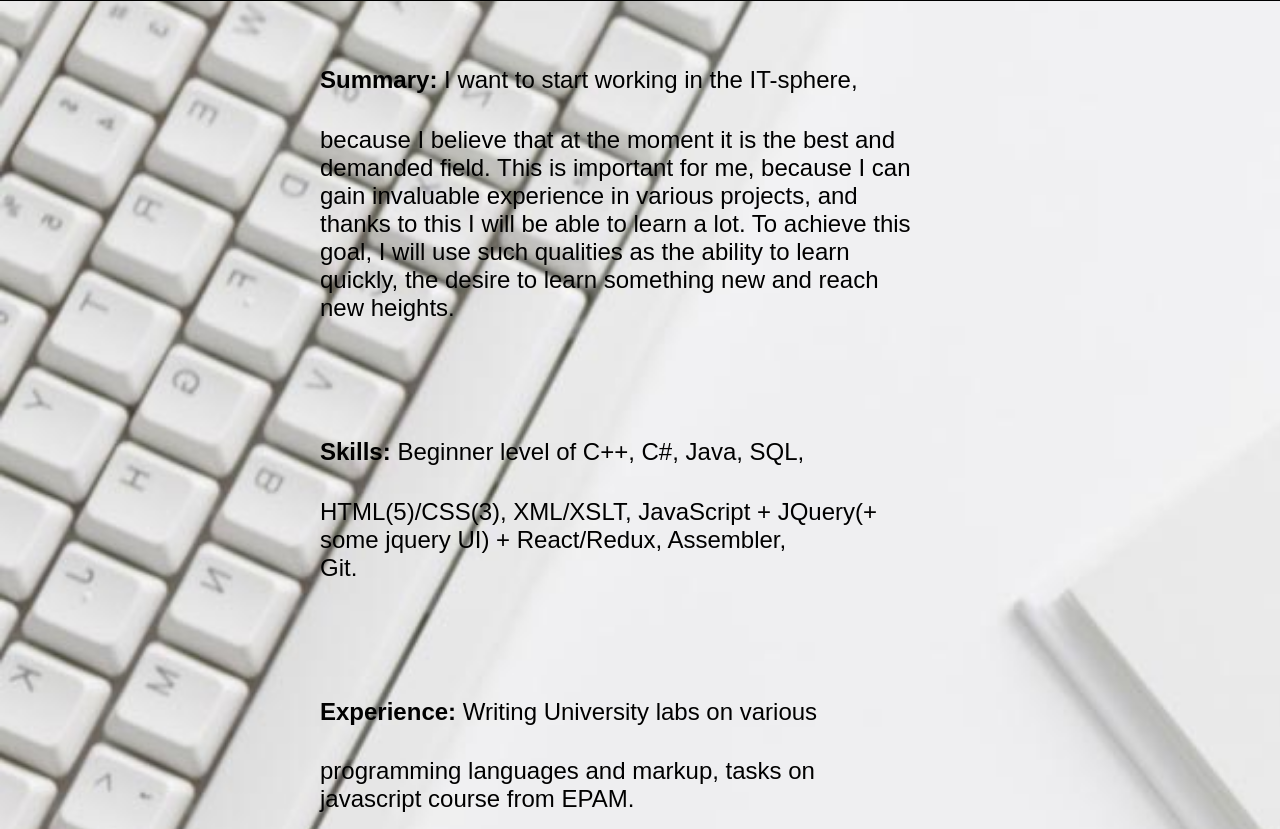
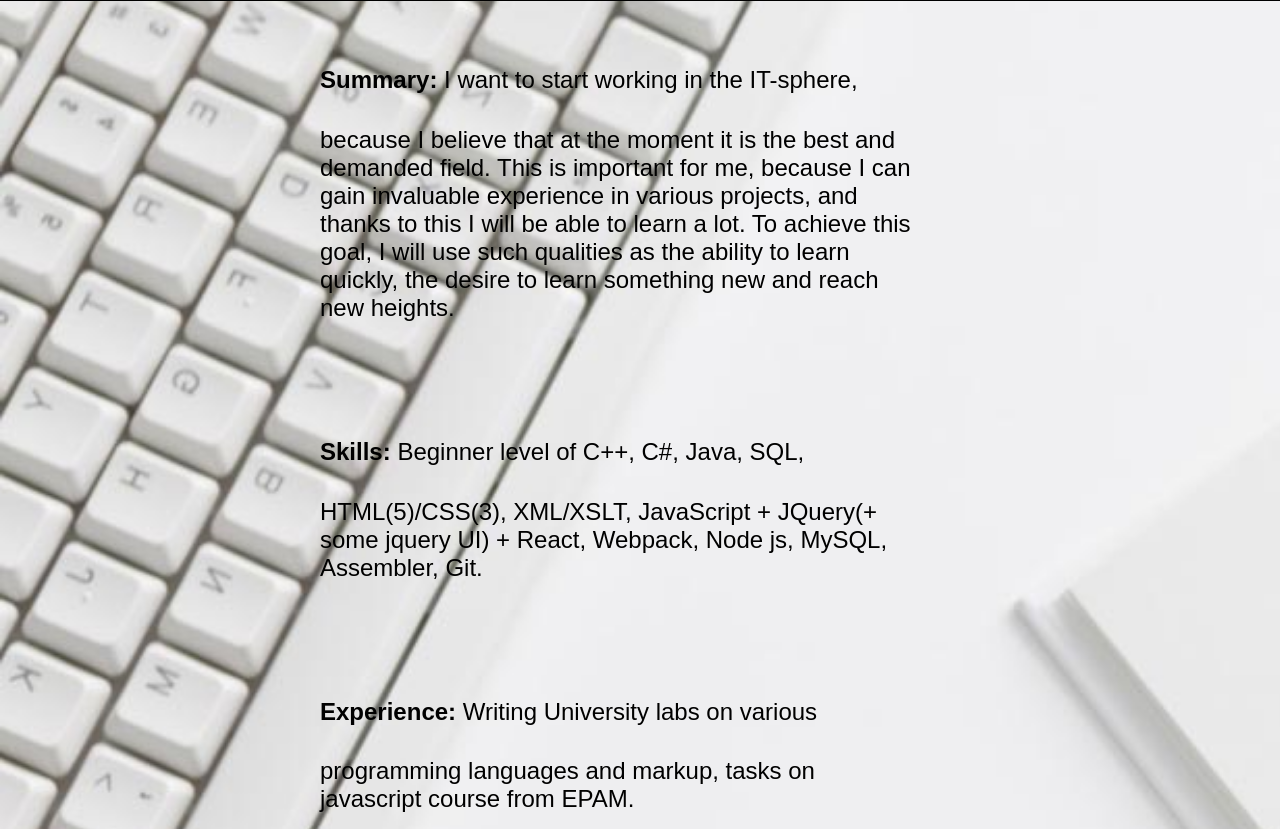
Before and after one commit to MrLaPka/rsschool-codejam1-cv, a plain HTML site: page index.html in a window 1280 px wide. Shown: the part 271-1100 px from the top of the page. Drawn offline with nearby package versions, Linux system fonts and the light colour scheme.

Commit message:
Update index.html

```diff
--- a/index.html
+++ b/index.html
@@ -47,7 +47,7 @@ something new and reach new heights.
         <article>
             <h4 >Skills:</h4> <span>
                     Beginner level of C++, C#, Java, SQL, HTML(5)/CSS(3), XML/XSLT,
-                    JavaScript + JQuery(+ some jquery UI) + React/Redux, Assembler, Git.
+                    JavaScript + JQuery(+ some jquery UI) + React, Webpack, Node js, MySQL, Assembler, Git.
                 </span>
         </article>
       </section>
```
